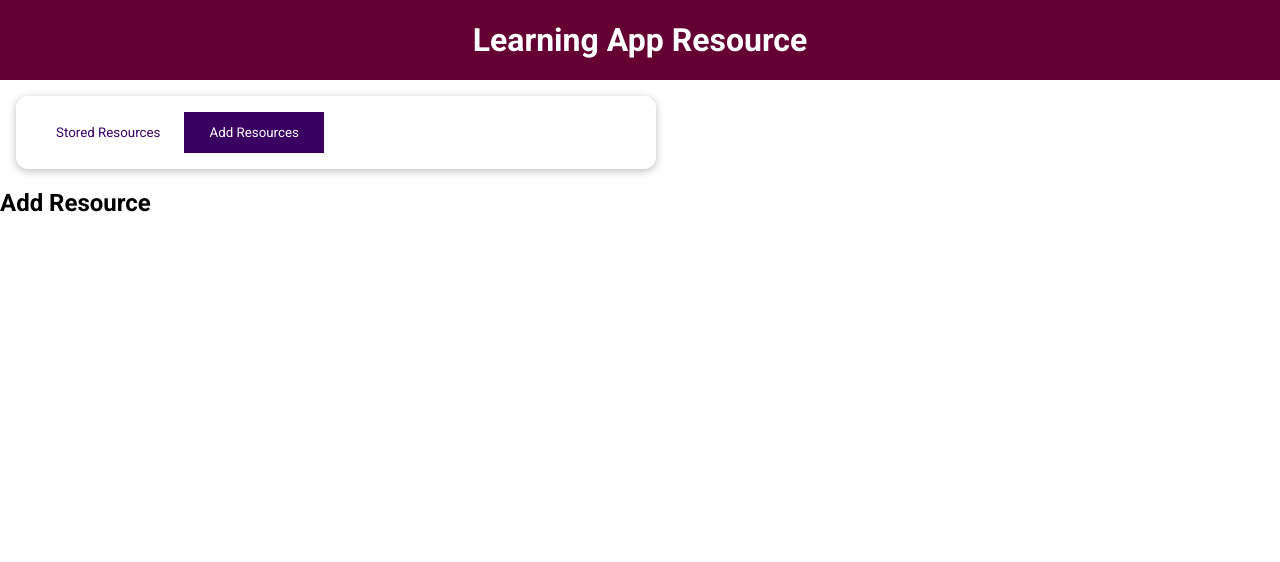
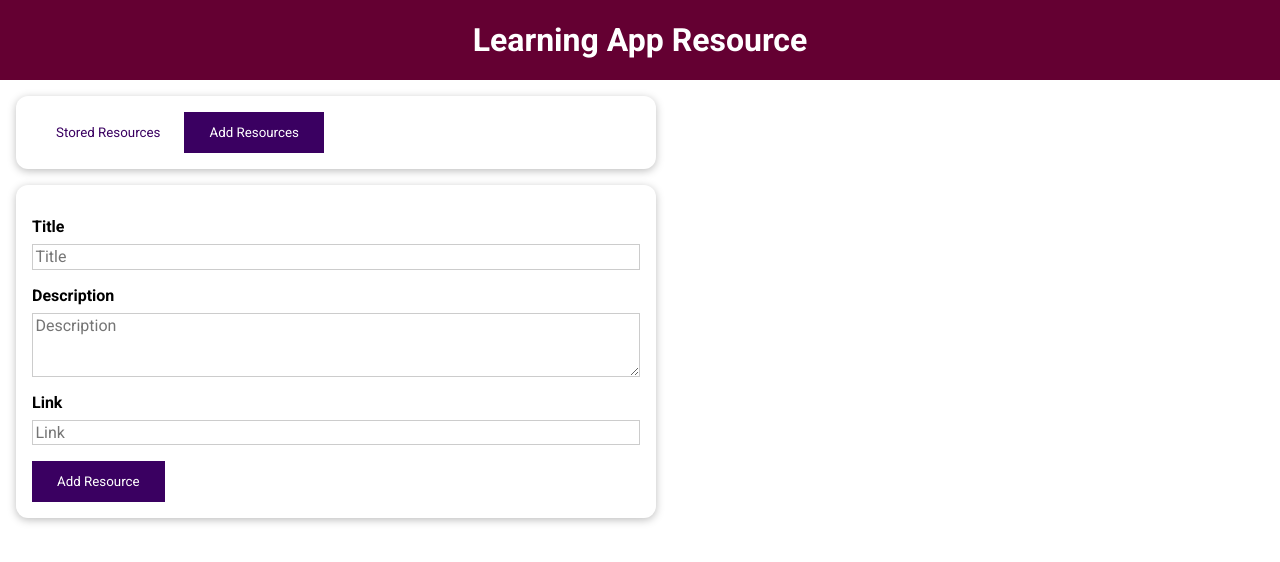
Before and after one commit to gregoryalbertt/Learning-Resource-App, a Vue app: page / in a window 1280 px wide. Both pictures are taken after a click on the button "Add Resources". Shown: the top 562 px of the page. Built offline with nearby package versions, Linux system fonts and the light colour scheme.

Commit message:
Inserted AddResource tab

```diff
--- a/src/components/learning-resources/AddResource.vue
+++ b/src/components/learning-resources/AddResource.vue
@@ -1,13 +1,70 @@
 <template>
-    <div>
-        <h2>Add Resource</h2>
-    </div>
+    <base-card>
+        <form @submit.prevent="submitResource">
+            <div class="form-control">
+                <label>Title</label>
+                <input type="text" placeholder="Title" v-model="resource.title">
+            </div>
+            <div class="form-control">
+                <label>Description</label>
+                <textarea name="" id="description" cols="30" rows="3" placeholder="Description"
+                    v-model="resource.description"></textarea>
+            </div>
+            <div class="form-control">
+                <label>Link</label>
+                <input type="url" placeholder="Link" v-model="resource.link">
+            </div>
+            <base-button type="submit">Add Resource</base-button>
+        </form>
+    </base-card>
 </template>
 
 <script>
 export default {
-
+    data() {
+        return {
+            resource: {
+                title: '',
+                description: '',
+                link: '',
+            },
+        }
+    },
+    methods: {
+        submitResource() {
+            // this.$emit('addResource', this.resource);
+            this.addResource(this.resource)
+            this.resource = {}
+        }
+    },
+    inject: ['addResource'],
 }
 </script>
 
-<style scoped></style>
+<style scoped>
+label {
+    font-weight: bold;
+    display: block;
+    margin-bottom: 0.5rem;
+}
+
+input,
+textarea {
+    display: block;
+    width: 100%;
+    font: inherit;
+    padding: 0.15rem;
+    border: 1px solid #ccc;
+}
+
+input:focus,
+textarea:focus {
+    outline: none;
+    border-color: #3a0061;
+    background-color: #f7ebff;
+}
+
+.form-control {
+    margin: 1rem 0;
+}
+</style>
--- a/src/components/learning-resources/TheResources.vue
+++ b/src/components/learning-resources/TheResources.vue
@@ -4,7 +4,7 @@
         <base-button @click="setSelectedTab('stored-resources')" :mode="storedResButtonMode">Stored Resources</base-button>
         <base-button @click="setSelectedTab('add-resource')" :mode="addResButtonMode">Add Resources</base-button>
     </base-card>
-    <component :is="selectedTab"></component>
+    <component :is="selectedTab" @addResource="addResource"></component>
 </template>
 
 <script>
@@ -33,12 +33,16 @@ export default {
     },
     provide() {
         return {
-            resources: this.storedResources
+            resources: this.storedResources,
+            addResource: this.addResource,
         }
     },
     methods: {
         setSelectedTab(tab) {
             this.selectedTab = tab;
+        },
+        addResource(arg) {
+            this.storedResources.unshift(arg)
         }
     },
     computed: {
```
